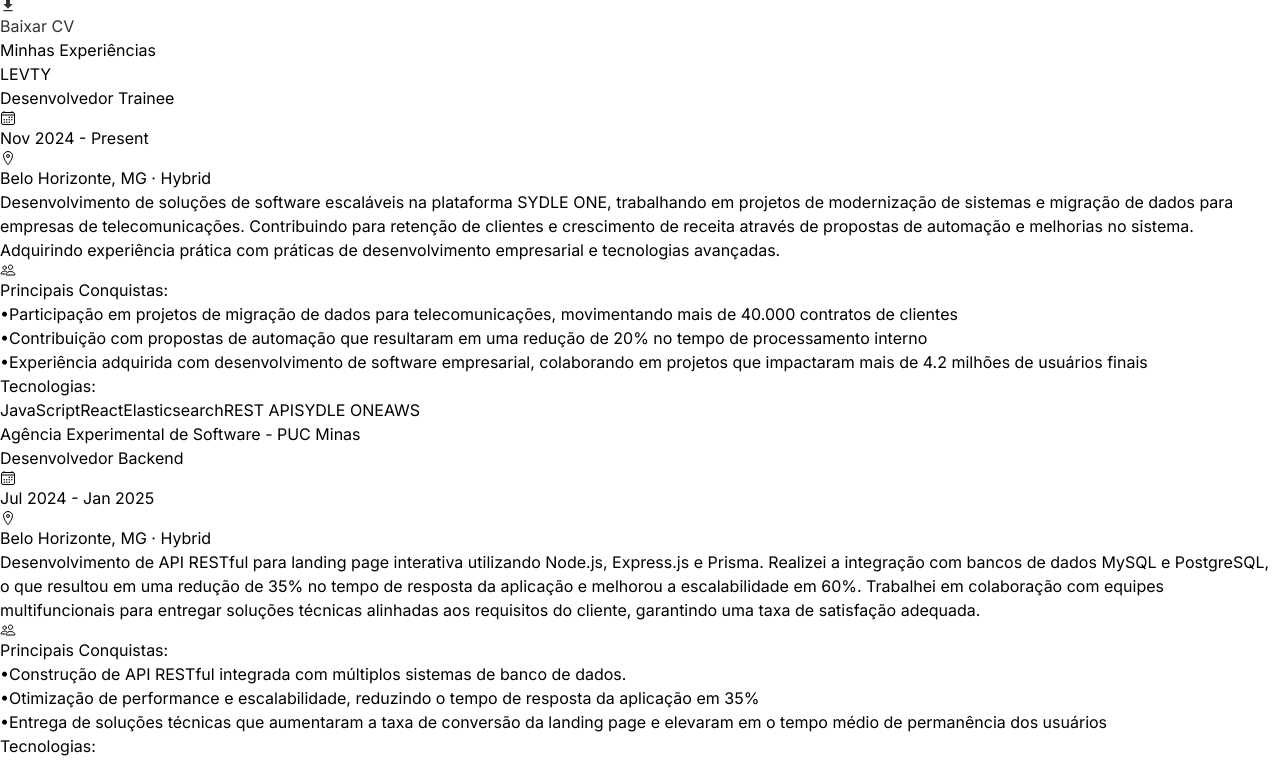
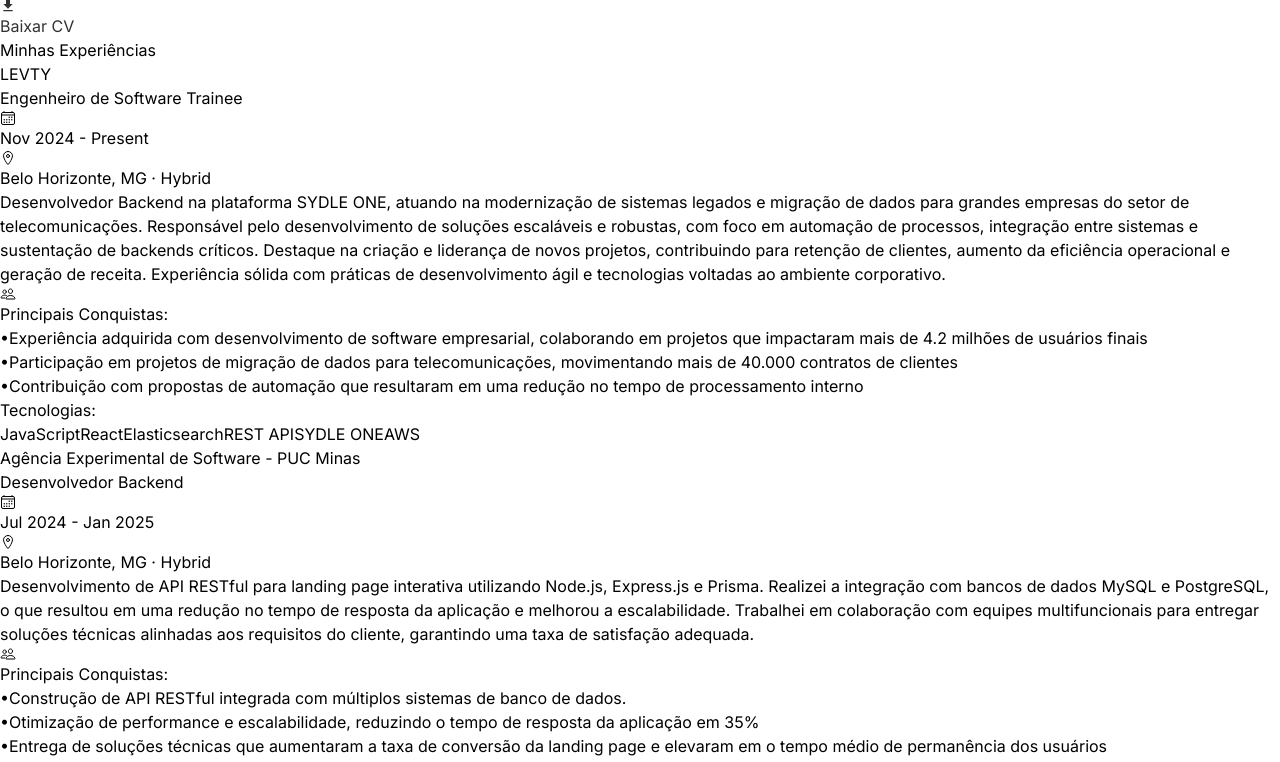
Before and after one commit to GabrielPongelupe/react-portifolio, a React (Vite) app in the folder code/react-portifolio/: page / in a window 1280 px wide. Shown: the part 3374-4136 px from the top of the page. Built offline with nearby package versions, Linux system fonts and the light colour scheme.

Commit message:
colocando descrições melhores e melhorias de estilização

```diff
--- a/code/react-portifolio/src/components/Navbar.jsx
+++ b/code/react-portifolio/src/components/Navbar.jsx
@@ -21,6 +21,18 @@
       window.removeEventListener("scroll", handleScroll);
     };
   }, []);
+
+
+    const scrollToSection = (id) => {
+      const element = document.getElementById(id);
+      if (element) {
+        element.scrollIntoView({
+          behavior: 'smooth',
+          block: 'start'
+        });
+      }
+      handleNavClick(); // Fecha o menu mobile se estiver aberto
+  };
 
   const handleToggleLanguage = (language) => {
     if ((language === 'portuguese' && !portuguese) || (language === 'english' && portuguese)) {
@@ -98,7 +110,11 @@
               <li key={link.id} className="relative group">
                 <a
                   href={`#${link.id}`}
-                  className="block py-2 text-gray-300 hover:text-white transition-colors duration-300"
+                  onClick={(e) => {
+                    e.preventDefault();
+                    scrollToSection(link.id);
+                  }}
+                  className="block pt-2 text-gray-300 hover:text-white transition-colors duration-300"
                 >
                   {link.label}
                   <span className="absolute -bottom-1 left-0 w-0 h-0.5 bg-orange-400 transition-all duration-300 group-hover:w-full"></span>
@@ -115,7 +131,7 @@
             target="_blank"
             rel="noopener noreferrer"
             title="Linkedin"
-            className="text-gray-300 hover:text-white transition-transform hover:scale-110 duration-300"
+            className="text-gray-300 hover:text-orange-400 transition-transform hover:scale-110 duration-300"
           >
             <FaLinkedin />
           </a>
@@ -124,7 +140,7 @@
             target="_blank"
             rel="noopener noreferrer"
             title="GitHub"
-            className="text-gray-300 hover:text-white transition-transform hover:scale-110 duration-300"
+            className="text-gray-300 hover:text-orange-400 transition-transform hover:scale-110 duration-300"
           >
             <FaGithub />
           </a>
@@ -133,7 +149,7 @@
             target="_blank"
             rel="noopener noreferrer"
             title="Gmail"
-            className="text-gray-300 hover:text-white transition-transform hover:scale-110 duration-300"
+            className="text-gray-300 hover:text-orange-400 transition-transform hover:scale-110 duration-300"
           >
             <SiGmail />
           </a>
@@ -142,7 +158,7 @@
             target="_blank"
             rel="noopener noreferrer"
             title="LeetCode"
-            className="text-gray-300 hover:text-white transition-transform hover:scale-110 duration-300"
+            className="text-gray-300 hover:text-orange-400 transition-transform hover:scale-110 duration-300"
           >
             <SiLeetcode />
           </a>
@@ -196,8 +212,11 @@
             <a
               key={link.id}
               href={`#${link.id}`}
+              onClick={(e) => {
+                e.preventDefault();
+                scrollToSection(link.id);
+              }}
               className="block px-3 py-2 text-base font-medium text-gray-300 hover:text-white hover:bg-neutral-800 rounded-md transition-colors duration-200"
-              onClick={handleNavClick}
             >
               {link.label}
             </a>
--- a/code/react-portifolio/src/components/ProjectCard.jsx
+++ b/code/react-portifolio/src/components/ProjectCard.jsx
@@ -10,7 +10,16 @@
       whileInView={{ opacity: 1, y: 0 }}
       initial={{ opacity: 0, y: 50 }}
       transition={{ duration: 0.5, delay: index * 0.1 }} // Efeito cascata
-      className="group relative rounded-xl bg-neutral-900/30 hover:bg-gradient-to-br from-neutral-800/50 to-neutral-900/80 transition-all duration-300 shadow-lg hover:shadow-xl"
+      className="
+        group relative rounded-xl border border-transparent
+        p-6 transition-all duration-300 shadow-lg
+        hover:scale-[101%]
+        hover:border-t hover:border-t-white/20
+        hover:border-b hover:border-b-black/50
+        hover:bg-white/5 hover:bg-gradient-to-br
+      "
+
+
     >
       <div
         onClick={onClick}
--- a/code/react-portifolio/src/constants/index.js
+++ b/code/react-portifolio/src/constants/index.js
@@ -4,14 +4,22 @@
 import portifolioImage from "../assets/projects/portifolioImage.png"
 
 export const HERO_CONTENT = {
-  br: `Sou Gabriel Pongelupe, tenho 20 anos e sou desenvolvedor FullStack. Meu interesse por tecnologia começou em 2017, quando, fascinado por videogames, comecei a explorar o desenvolvimento dos jogos e o universo por trás deles. Esse desejo de aprender me levou, em 2019, a ingressar na SuperGeek, uma escola de programação onde tive meu primeiro contato com o desenvolvimento de software. A imersão em projetos desafiadores despertou uma paixão intensa pela programação, me motivando a seguir essa carreira com grande entusiasmo.
+  br: `Sou Gabriel Pongelupe, tenho 20 anos e sou um desenvolvedor apaixonado por resolver problemas de forma criativa e eficiente. Meu interesse por tecnologia começou em 2017, quando os videogames despertaram minha curiosidade sobre o que havia por trás das telas. Esse fascínio logo se transformou em ação: em 2019, iniciei meus estudos na escola de programação SuperGeek, onde mergulhei de cabeça em projetos desafiadores. Desde então, a programação se tornou mais do que uma habilidade — tornou-se minha vocação.
+
+
 `,
-  eng: `I am Gabriel Pongelupe, 20 years old, and I am a FullStack developer. My interest in technology began in 2017 when, fascinated by video games, I started exploring game development and the world behind them. This desire to learn led me to join SuperGeek in 2019, a programming school where I had my first experience with software development. Immersing myself in challenging projects ignited a deep passion for programming, motivating me to pursue this career with great enthusiasm.`
+  eng: `I’m Gabriel Pongelupe, a 20-year-old developer passionate about solving problems creatively and efficiently. My journey in technology began in 2017 when video games sparked a deep curiosity about what happens behind the scenes. In 2019, I joined SuperGeek, a programming school that introduced me to the world of software development through hands-on, challenging projects. Since then, programming has become more than just a skill — it’s my calling.
+
+`
 }
 
 export const HERO_CONTENT_2023 = {
-    br: `Em 2023, iniciei Engenharia de Software na PUC Minas, participando de projetos que me deram experiência com Java Spring Boot, React.js, Node.js, MySQL e MongoDB. Atualmente, atuo como desenvolvedor back-end no projeto extensionista "Agência Experimental de Software". `,
-    eng : `In 2023, I began studying Software Engineering at PUC Minas, participating in projects that gave me experience with Java Spring Boot, React.js, Node.js, MySQL, and MongoDB. Currently, I work as a back-end developer in the extension project "Agência Experimental de Software". `
+    br: `Em 2023, comecei o curso de Engenharia de Software na PUC Minas. Em 2024, iniciei meu programa de trainee na Levty, onde aplico na prática o que venho aprendendo. Estou sempre em busca de evolução, guiado pela curiosidade, colaboração e vontade de causar impacto positivo.
+
+`,
+    eng : `In 2023, I started my Software Engineering degree at PUC Minas. By 2024, I joined Levty as a Software Engineer Trainee, putting my skills into practice. I'm driven by curiosity, collaboration, and the desire to grow and make a positive impact.
+
+`
 }
 
 
@@ -48,7 +56,7 @@
   },
   {
     title: "Portfolio Website",
-    link: "https://pongelupee.vercel.app/",
+    link: "https://github.com/GabrielPongelupe/react-portifolio",
     liveDemoUrl: "https://pongelupee.vercel.app/",
     image: portifolioImage,
     description_eng: "This is my personal portfolio website, where you can find information about me and the projects I have developed. Explore to learn more about my work and career journey.",
@@ -58,6 +66,17 @@
     short_description_eng: "Personal Portfolio",
     color: "bg-black", // Preto
     technologies: ["React.js", "Tailwind css", "Frame Motion"],
+  },
+  {
+    title: "Carona",
+    link: "https://github.com/GabrielPongelupe/TimeWise",
+    image: caronaImage,
+    description_eng: "Carpool app similar to Uber, designed for students and staff at PUC Minas to connect and share rides. Offers a safer, cost-free alternative to public transportation by allowing drivers and passengers within the university to coordinate trips. Focused on backend architecture and real-time interaction, without automatic payments or live tracking.",
+    description: "Aplicativo de caronas similar ao Uber, feito para conectar alunos e funcionários da PUC Minas e facilitar o compartilhamento de viagens. Oferece uma alternativa segura e gratuita ao transporte público e aos altos preços de apps convencionais de viagem, permitindo que motoristas e passageiros da universidade combinem caronas de forma prática. Foco na arquitetura backend e na interação em tempo real, sem pagamentos automáticos ou rastreamento ao vivo.",
+    short_description: "App de Carona Universitária",
+    short_description_eng: "University Carpool App",
+    color: "bg-blue-400", // Azul claro
+    technologies: ["React.js", "React Native", "Java", "Spring Framework", "RabbitMQ", "Supabase", "Firebase"],
   },
   {
     title: "TicketTrade",
@@ -71,18 +90,9 @@
     color: "bg-green-500", // Verde de tom médio
     technologies: ["Spring Boot", "Java", "JavaScript", "HTML5", "CSS"],
   },
-  {
-    title: "Carona",
-    link: "https://github.com/GabrielPongelupe/TimeWise",
-    image: caronaImage,
-    description_eng: "Time Management Web Project is a platform that combines timers, interactive calendars, and practical tips to optimize your productivity and organization. Ideal for those who want to manage their time better and achieve more with less effort.",
-    description:
-      "Projeto Web para Gestão de Tempo é uma plataforma que combina timers, calendários interativos e dicas práticas para otimizar sua produtividade e organização. Ideal para quem quer gerenciar melhor o tempo e alcançar mais com menos esforço.",
-    short_description: "Gestão de Tempo",
-    short_description_eng: "Time Management",
-    color: "bg-blue-400", // Azul claro
-    technologies: ["React.js", "React Native", "Java", "Spring Framework", "RabbitMQ", "Supabase", "Firebase"],
-  },
+
+
+
 ];
 
 
@@ -97,26 +107,27 @@
   {
     company: "LEVTY",
     role: {
-      br: "Desenvolvedor Trainee",
-      eng: "Trainee Developer"
+      br: "Engenheiro de Software Trainee",
+      eng: "Software Engineer Trainee"
     },
     period: "Nov 2024 - Present",
     location: "Belo Horizonte, MG · Hybrid",
     description: {
-      br: `Desenvolvimento de soluções de software escaláveis na plataforma SYDLE ONE, trabalhando em projetos de modernização de sistemas e migração de dados para empresas de telecomunicações. Contribuindo para retenção de clientes e crescimento de receita através de propostas de automação e melhorias no sistema. Adquirindo experiência prática com práticas de desenvolvimento empresarial e tecnologias avançadas.`,
-      eng: `Developing scalable software solutions on the SYDLE ONE platform, working on system modernization and data migration projects for telecommunications companies. Contributing to client retention and revenue growth through automation proposals and system improvements. Gaining hands-on experience with enterprise-level development practices and technologies.`
+      br: `Desenvolvedor Backend na plataforma SYDLE ONE, atuando na modernização de sistemas legados e migração de dados para grandes empresas do setor de telecomunicações. Responsável pelo desenvolvimento de soluções escaláveis e robustas, com foco em automação de processos, integração entre sistemas e sustentação de backends críticos. Destaque na criação e liderança de novos projetos, contribuindo para retenção de clientes, aumento da eficiência operacional e geração de receita. Experiência sólida com práticas de desenvolvimento ágil e tecnologias voltadas ao ambiente corporativo.`,
+
+      eng: `Backend Developer on the SYDLE ONE platform, working on legacy system modernization and data migration for major telecommunications companies. Responsible for developing scalable and robust solutions focused on process automation, system integration, and maintaining critical backends. Recognized for leading new projects that contributed to client retention, increased operational efficiency, and revenue growth. Solid experience with agile development practices and enterprise-oriented technologies.`
     },
     technologies: ["JavaScript", "React", "Elasticsearch", "REST API", "SYDLE ONE", "AWS"],
     highlights: {
   br: [
+    "Experiência adquirida com desenvolvimento de software empresarial, colaborando em projetos que impactaram mais de 4.2 milhões de usuários finais",
     "Participação em projetos de migração de dados para telecomunicações, movimentando mais de 40.000 contratos de clientes",
-    "Contribuição com propostas de automação que resultaram em uma redução de 20% no tempo de processamento interno",
-    "Experiência adquirida com desenvolvimento de software empresarial, colaborando em projetos que impactaram mais de 4.2 milhões de usuários finais"
+    "Contribuição com propostas de automação que resultaram em uma redução no tempo de processamento interno",
   ],
   eng: [
+    "Gained experience with enterprise software development, contributing to projects impacting over 4.2 million end users",
     "Participated in data migration projects for telecommunications, involving over 40,000 client contracts",
-    "Contributed automation proposals that reduced internal processing time by 20%",
-    "Gained experience with enterprise software development, contributing to projects impacting over 4.2 million end users"
+    "Contributed automation proposals that reduced internal processing time"
   ]
 }
 
@@ -131,7 +142,7 @@
     period: "Jul 2024 - Jan 2025",
     location: "Belo Horizonte, MG · Hybrid",
     description: {
-      br: `Desenvolvimento de API RESTful para landing page interativa utilizando Node.js, Express.js e Prisma. Realizei a integração com bancos de dados MySQL e PostgreSQL, o que resultou em uma redução de 35% no tempo de resposta da aplicação e melhorou a escalabilidade em 60%. Trabalhei em colaboração com equipes multifuncionais para entregar soluções técnicas alinhadas aos requisitos do cliente, garantindo uma taxa de satisfação adequada.`,
+      br: `Desenvolvimento de API RESTful para landing page interativa utilizando Node.js, Express.js e Prisma. Realizei a integração com bancos de dados MySQL e PostgreSQL, o que resultou em uma redução no tempo de resposta da aplicação e melhorou a escalabilidade. Trabalhei em colaboração com equipes multifuncionais para entregar soluções técnicas alinhadas aos requisitos do cliente, garantindo uma taxa de satisfação adequada.`,
       eng: `Developed a RESTful API for an interactive landing page using Node.js, Express.js, and Prisma. Integrated MySQL and PostgreSQL databases while optimizing application scalability and performance. Collaborated with cross-functional teams to deliver technical solutions aligned with client requirements and performance metrics.`
     },
     technologies: ["Node.js", "Express.js", "Prisma", "PostgreSQL", "MySQL", "JavaScript", "Git"],
```
